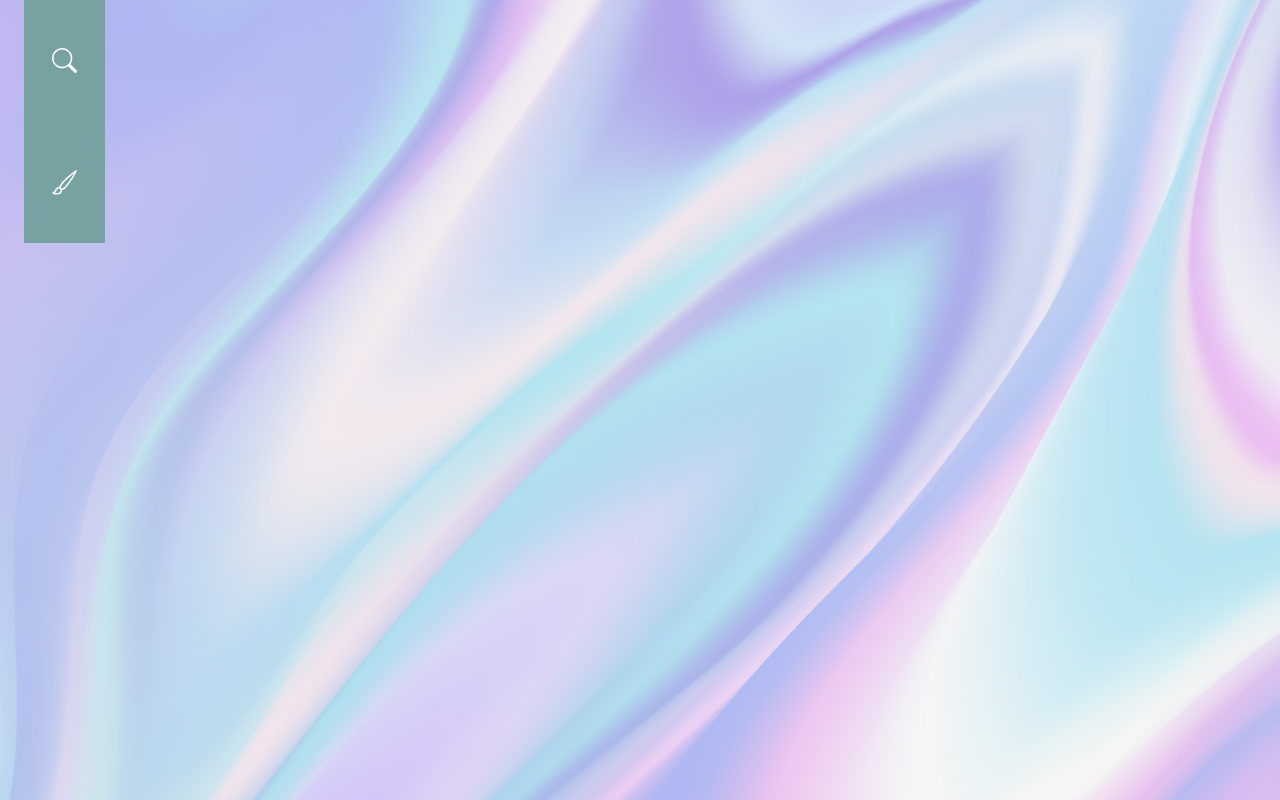
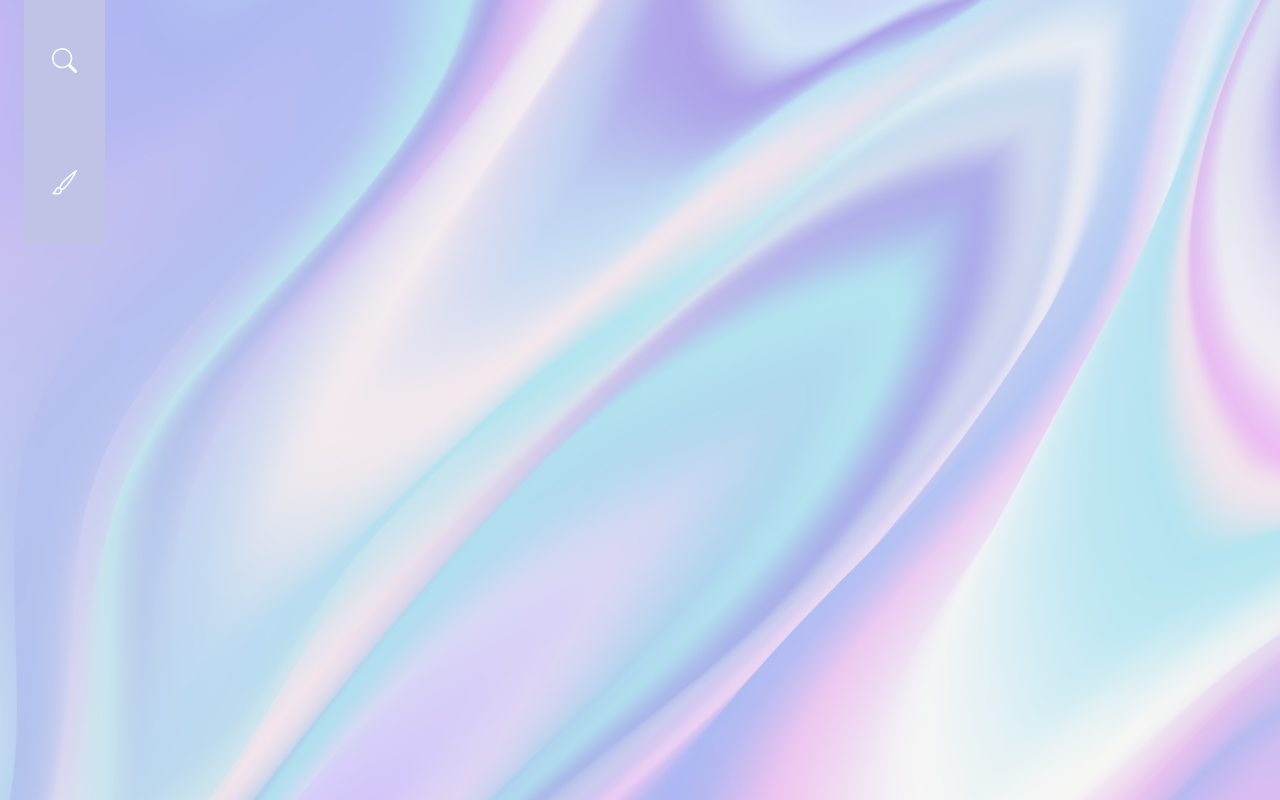
Before and after one commit to k1ntsugi1/book-finder-v2, a React (Create React App) app: page / in a window 1280 px wide. Shown: the top 800 px of the page. Built offline with nearby package versions, Linux system fonts and the light colour scheme.

Commit message:
styling sideBar

```diff
--- a/src/App.tsx
+++ b/src/App.tsx
@@ -2,8 +2,8 @@ import Sidebar from './components/sidebar/SideBar';
 import CardList from './components/mainField/CardList';
 import { useEffect, useRef } from 'react';
 import { useAppDispatch, useAppSelector } from './store/hooks';
-import fetchDataAsyncThunk from './store/fetchDataAsyncThunk';
-import { actionsUiValueOfScroll } from './store/uiValueOfScrollSlice';
+import GlassElement from './components/GlassElement';
+import scrollHandler from './helpersFunc/scrollHandler';
 
 const App: React.FC = () => {
   const ref = useRef<HTMLDivElement>(null);
@@ -12,35 +12,27 @@ const App: React.FC = () => {
 
   useEffect(() => {
     const element = ref.current!;
-    const scrollHandler = () => {
-      const clientHeight = document.documentElement.clientHeight;
-      const scrollHeight = element.scrollHeight;
-      const scrollTop = element.scrollTop + element.clientHeight;
-      console.log(clientHeight, scrollHeight, scrollTop)
-      appDispatch(actionsUiValueOfScroll.updateHeight({heightOfColumn: ((scrollTop -clientHeight)/(scrollHeight - clientHeight)) * 100}))
-      if (scrollHeight - scrollTop < 20) {
-        appDispatch(fetchDataAsyncThunk(searchParams));
-      }
-    };
-    element.addEventListener('scroll', scrollHandler);
-    return () => { element.removeEventListener('scroll', scrollHandler) };
+
+    const scrollListener = () => {scrollHandler(element, appDispatch, searchParams)};
+
+    element.addEventListener('scroll', scrollListener);
+    return () => { element.removeEventListener('scroll', scrollListener) };
 
   }, [searchParams]);
 
   return (
-    <div className='container-fluid container-glass h-100 overflow-hidden'>
-      <div className="back-face-of-glass b-rad-10 "></div>
-      <div className='m-0 h-100 row front-face-of-glass'>
-        <div className='container-glass col-1' style={{ 'zIndex': '1000' }}>
-          <Sidebar />
-        </div>
-        <div className='col py-3 h-100 d-flex justify-content-around flex-wrap gap-2 overflow-auto' ref={ref}>
-            <CardList />
-            <CardList />
-        </div>
+    <GlassElement
+      classesOfContainer='container-fluid h-100 overflow-hidden'
+      classesOfFrontFace='m-0 h-100 row'
+    >
+      <Sidebar />
+      <div
+        className='col py-3 h-100 d-flex justify-content-around flex-wrap gap-2 overflow-auto' ref={ref}
+        style={{'color': 'var(--color-text)'}}>
+        <CardList />
+        <CardList />
       </div>
-    </div>
-
+    </GlassElement>
   );
 }
 
--- a/src/components/GlassElement.tsx
+++ b/src/components/GlassElement.tsx
@@ -1,32 +1,32 @@
 import cn from 'classnames';
 
 interface IGlassElement {
-    classesOfContainer: {
+    classesOfContainer?: string,
+    classesOfFrontFace?: string,
+    stylesOfContainer?: {
         [key: string]: string,
     },
-    stylesOfContainer: {
+    stylesOfFrontFace?: {
         [key: string]: string,
     },
-    stylesOfFrontFace: {
-        [key: string]: string,
-    },
-    children: React.ReactNode,
+    children?: React.ReactNode,
 }
 
 const GlassElement: React.FC<IGlassElement> = (props) => {
     const {
         classesOfContainer,
+        classesOfFrontFace,
         stylesOfContainer,
         stylesOfFrontFace,
         children
     } = props;
 
     const classesOfContainerGlass = cn('container-glass',classesOfContainer)
-
+    const classesOfFrontFaceGlass = cn('front-face-of-glass', classesOfFrontFace)
     return (
         <div className={classesOfContainerGlass} style={stylesOfContainer}>
             <div className="back-face-of-glass"></div>
-            <div className="front-face-of-glass" style={stylesOfFrontFace}>
+            <div className={classesOfFrontFaceGlass} style={stylesOfFrontFace}>
                 {children}
             </div>
         </div>
--- a/src/components/sidebar/ViewOfScrollSection.tsx
+++ b/src/components/sidebar/ScrollLoaderSection.tsx
@@ -1,6 +1,6 @@
 import { useAppSelector } from "../../store/hooks";
 
-const ViewOfScrollSection: React.FC = () => {
+const ScrollLoaderSection: React.FC = () => {
     const { heightOfColumn } = useAppSelector(store => store.uiValueOfScroll)
     const style = { height: heightOfColumn + '%', background: 'var(--color-scroll-loader)'} as React.CSSProperties
     return (
@@ -10,4 +10,4 @@ const ViewOfScrollSection: React.FC = () => {
     )
 }
 
-export default ViewOfScrollSection;
+export default ScrollLoaderSection;
--- a/src/components/sidebar/SideBar.tsx
+++ b/src/components/sidebar/SideBar.tsx
@@ -3,8 +3,10 @@ import { useState } from 'react';
 import SearchSVG from '../../assets/svg/search.svg'
 import BrushSVG from '../../assets/svg/brush.svg'
 import cn from 'classnames';
-import ViewOfScrollSection from "./ViewOfScrollSection";
+import ScrollLoaderSection from "./ScrollLoaderSection";
 import BrushSection from "./brush/BrushSection";
+import GlassElement from "../GlassElement";
+
 
 const Sidebar: React.FC = () => {
     const [showStateOfForm, setNewShowStateOfForm] = useState('unvisible');
@@ -24,33 +26,48 @@ const Sidebar: React.FC = () => {
         setNewShowStateOfBrush(type);
     }
     return (
-        <>
-            <div className="back-face-of-glass b-rad-10 "></div>
-            <div className="d-flex flex-column justify-content-start gap-5 front-face-of-glass" style={{'background': 'var(--color-sidebar)'}}>
-                <FormSection showStateOfForm={showStateOfForm}/>
-                <BrushSection showStateOfBrush={showStateOfBrush}/>
+        <GlassElement
+            classesOfContainer="col-1"
+            classesOfFrontFace="d-flex flex-column justify-content-start gap-5"
+            stylesOfContainer={{ 'zIndex': '1000' }}
+            stylesOfFrontFace={{
+                'background': 'var(--color-sidebar)',
+                'color': 'var(--color-text)'
+            }}
+        >
+            <FormSection showStateOfForm={showStateOfForm} />
+            <BrushSection showStateOfBrush={showStateOfBrush} />
 
-                <div className={classnamesOfSearchElement}>
-                    <img src={SearchSVG}
-                        alt="searchSVG"
+            <div
+                className={classnamesOfSearchElement}
+                style={{'color': 'var(--color-text)'}}
                 onClick={() => {
                     return showStateOfForm === 'visible'
                         ? handlerOfShowStateOfForm('unvisible')
                         : handlerOfShowStateOfForm('visible')
-                    }}/>
+                }}
+            >
+                <svg xmlns="http://www.w3.org/2000/svg" width="25" height="25" fill="currentColor" className="bi bi-search" viewBox="0 0 16 16">
+                    <path d="M11.742 10.344a6.5 6.5 0 1 0-1.397 1.398h-.001c.03.04.062.078.098.115l3.85 3.85a1 1 0 0 0 1.415-1.414l-3.85-3.85a1.007 1.007 0 0 0-.115-.1zM12 6.5a5.5 5.5 0 1 1-11 0 5.5 5.5 0 0 1 11 0z" />
+                </svg>
+
             </div>
-                <div className={classnamesOfSearchElement}>
-                    <img src={BrushSVG}
-                        alt="BrushSVG"
+            <div
+                className={classnamesOfSearchElement}
+                style={{'color': 'var(--color-text)'}}
                 onClick={() => {
                     return showStateOfBrush === 'visible'
                         ? handlerOfShowStateOfBrush('unvisible')
                         : handlerOfShowStateOfBrush('visible')
-                    }}/>
+                }}
+            >
+                <svg xmlns="http://www.w3.org/2000/svg" width="25" height="25" fill="currentColor" className="bi bi-brush" viewBox="0 0 16 16">
+                    <path d="M15.825.12a.5.5 0 0 1 .132.584c-1.53 3.43-4.743 8.17-7.095 10.64a6.067 6.067 0 0 1-2.373 1.534c-.018.227-.06.538-.16.868-.201.659-.667 1.479-1.708 1.74a8.118 8.118 0 0 1-3.078.132 3.659 3.659 0 0 1-.562-.135 1.382 1.382 0 0 1-.466-.247.714.714 0 0 1-.204-.288.622.622 0 0 1 .004-.443c.095-.245.316-.38.461-.452.394-.197.625-.453.867-.826.095-.144.184-.297.287-.472l.117-.198c.151-.255.326-.54.546-.848.528-.739 1.201-.925 1.746-.896.126.007.243.025.348.048.062-.172.142-.38.238-.608.261-.619.658-1.419 1.187-2.069 2.176-2.67 6.18-6.206 9.117-8.104a.5.5 0 0 1 .596.04zM4.705 11.912a1.23 1.23 0 0 0-.419-.1c-.246-.013-.573.05-.879.479-.197.275-.355.532-.5.777l-.105.177c-.106.181-.213.362-.32.528a3.39 3.39 0 0 1-.76.861c.69.112 1.736.111 2.657-.12.559-.139.843-.569.993-1.06a3.122 3.122 0 0 0 .126-.75l-.793-.792zm1.44.026c.12-.04.277-.1.458-.183a5.068 5.068 0 0 0 1.535-1.1c1.9-1.996 4.412-5.57 6.052-8.631-2.59 1.927-5.566 4.66-7.302 6.792-.442.543-.795 1.243-1.042 1.826-.121.288-.214.54-.275.72v.001l.575.575zm-4.973 3.04.007-.005a.031.031 0 0 1-.007.004zm3.582-3.043.002.001h-.002z" />
+                </svg>
+
             </div>
-                <ViewOfScrollSection />
-            </div>
-        </>
+            <ScrollLoaderSection />
+        </GlassElement>
     )
 }
 
--- a/src/components/sidebar/brush/BrushSection.tsx
+++ b/src/components/sidebar/brush/BrushSection.tsx
@@ -2,7 +2,7 @@ import cn from 'classnames';
 import { useEffect } from 'react';
 import { Form } from 'react-bootstrap';
 import { useImmerReducer } from "use-immer";
-import RotateCard from './RotateCard';
+import RotateCard from '../../RotateCard';
 
 import GlassElement from '../../GlassElement';
 
@@ -28,8 +28,8 @@ interface ActionOfReducerImmer {
 const initialState: InitialState = {
     colors: {
         bodyColor: '#78a1a1',
-        sideBarColor: '#78a1a1',
-        textColor: '#78a1a1',
+        sideBarColor: '#C0C3E6',
+        textColor: '#FAFFFF',
         scrollLoaderColor: '#78a1a1',
     },
     stateGlassEffect: true
@@ -62,7 +62,6 @@ const BrushSection: React.FC<BrushProps> = (props) => {
     const { showStateOfBrush } = props;
     const [state, dispatchImmer] = useImmerReducer(reducer, initialState);
     const classnamesOfBrushSection = cn(
-        'container-glass',
         'bg-transparent',
         'vw-20',
         'transitionSidebar',
@@ -83,9 +82,13 @@ const BrushSection: React.FC<BrushProps> = (props) => {
     })
 
     return (
-        <div className={classnamesOfBrushSection} >
-            <div className="back-face-of-glass"></div>
-            <div className="front-face-of-glass" style={{ 'background': 'var(--color-sidebar)' }}>
+        <GlassElement
+            classesOfContainer={classnamesOfBrushSection}
+            stylesOfFrontFace={{
+                'background': 'var(--color-sidebar)',
+                'color': 'var(--color-text)'
+            }}
+        >
                 <RotateCard
                     backFaceOfCard={
                         <Form.Check
@@ -178,9 +181,8 @@ const BrushSection: React.FC<BrushProps> = (props) => {
                     }
                 />
 
-            </div>
+        </GlassElement>
 
-        </div>
     )
 };
 
--- /dev/null
+++ b/src/helpersFunc/scrollHandler.ts
@@ -0,0 +1,24 @@
+import { actionsUiValueOfScroll } from "../store/uiValueOfScrollSlice";
+import { AppDispatch } from "../store";
+import { DataOfSearchingParams } from "../store/fetchDataAsyncThunk";
+import fetchDataAsyncThunk from "../store/fetchDataAsyncThunk";
+
+interface IScrollHandler {
+    (
+      element: HTMLElement,
+      appDispatch: AppDispatch,
+      searchParams: DataOfSearchingParams
+    ): void
+}
+
+const scrollHandler:IScrollHandler = (element, appDispatch, searchParams) => {
+    const clientHeight = document.documentElement.clientHeight;
+    const scrollHeight = element.scrollHeight;
+    const scrollTop = element.scrollTop + element.clientHeight;
+    appDispatch(actionsUiValueOfScroll.updateHeight({ heightOfColumn: ((scrollTop - clientHeight) / (scrollHeight - clientHeight)) * 100 }))
+    if (scrollHeight - scrollTop < 20) {
+        appDispatch(fetchDataAsyncThunk(searchParams));
+    }
+};
+
+export default scrollHandler
```
Also changed, not shown: src/components/sidebar/Form/FormSection.tsx (+12 -9 lines), src/assets/svg/brush.svg, src/assets/svg/search.svg, src/components/RotateCard.tsx (renamed from src/components/sidebar/brush/RotateCard.tsx). Lines whose indentation alone changed are shown as unchanged.
